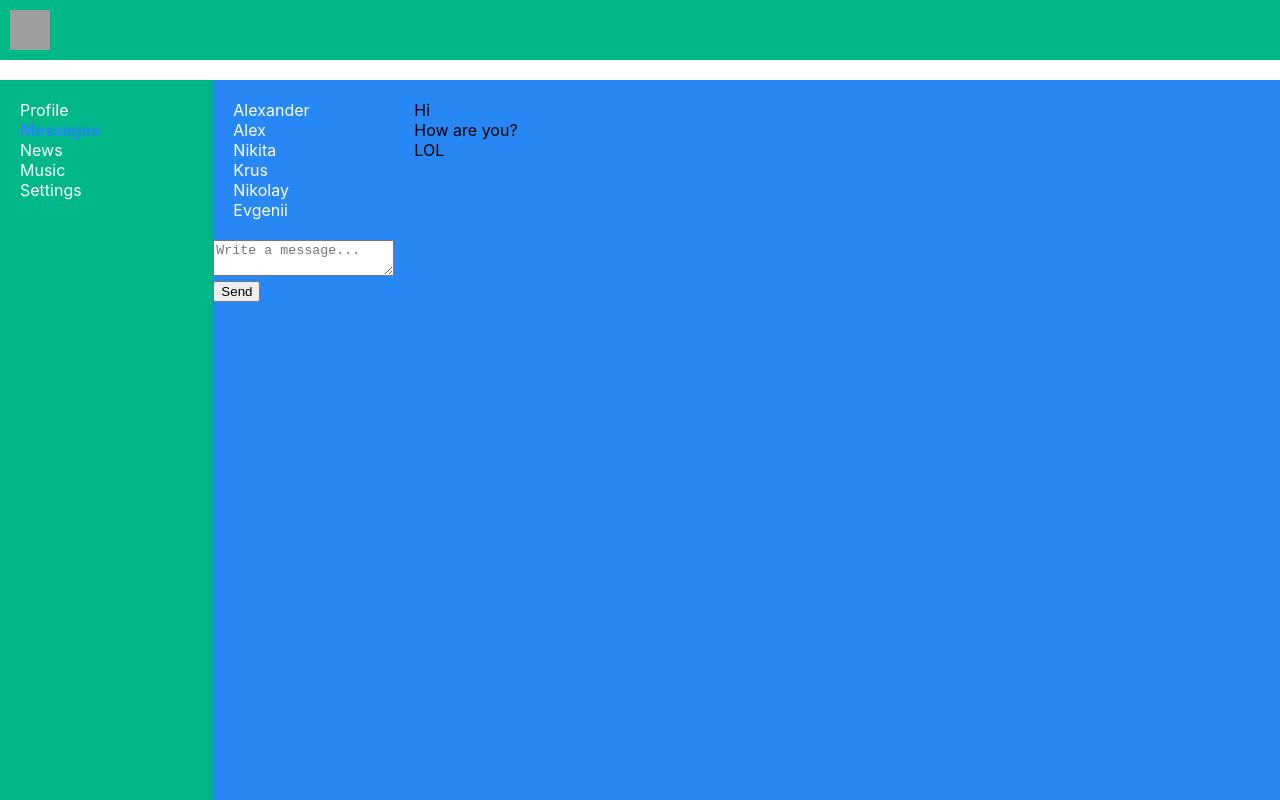
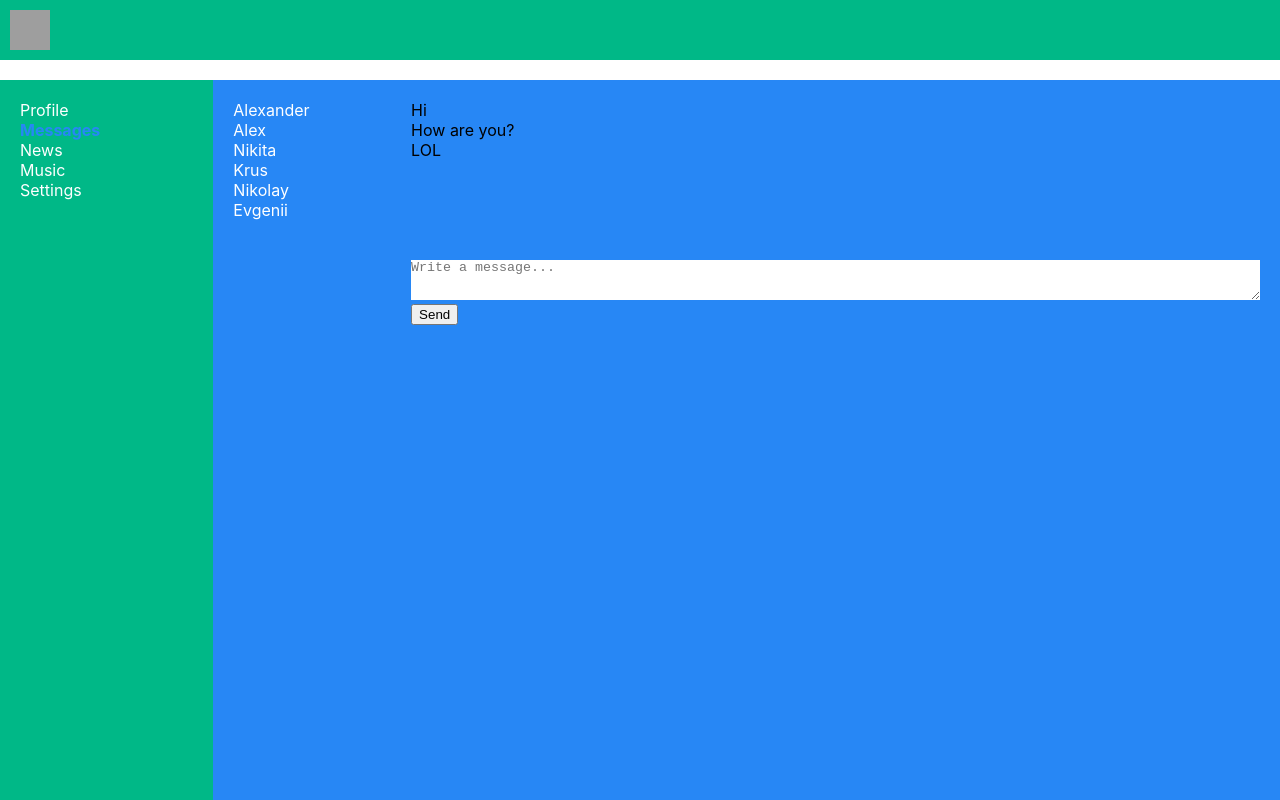
Before and after one commit to ADBrusov/social_network, a React (Create React App) app: page /dialogs in a window 1280 px wide. Built offline with nearby package versions, Linux system fonts and the light colour scheme; grey boxes are pictures that could not be loaded.

Commit message:
adds reducers and connects redux

```diff
--- a/package.json
+++ b/package.json
@@ -10,6 +10,7 @@
     "react-dom": "^17.0.2",
     "react-router-dom": "^5.2.0",
     "react-scripts": "4.0.3",
+    "redux": "^4.1.1",
     "web-vitals": "^1.1.2"
   },
   "scripts": {
--- a/src/components/Dialogs/Dialogs.jsx
+++ b/src/components/Dialogs/Dialogs.jsx
@@ -1,5 +1,5 @@
 import React from 'react';
-import { sendMessageActionCreator, updateNewMessageTextActionCreator } from '../../redux/state';
+import { sendMessageActionCreator, updateNewMessageTextActionCreator } from '../../redux/dialogsPageReducer';
 import Dialog from './Dialog/Dialog';
 import Message from './Message/Message';
 import styles from './Dialogs.module.css';
@@ -33,14 +33,14 @@ const Dialogs = (props) => {
         <ul className={styles.messagesList}>
           {messagesElements}
         </ul>
-        <div>
+        <div className={styles.newMessageWrapper}>
           <textarea
             placeholder='Write a message...'
             ref={newMessageTextElement}
             onChange={onNewMessageTextChange}
             value={props.dialogsPageState.newMessageText}
           />
-          <button className={styles.buttonSend} onClick={onSendMessageClick}>Send</button>
+          <button className={styles.newMessageButton} onClick={onSendMessageClick}>Send</button>
         </div>
       </div>
     </div>
--- a/src/components/Dialogs/Dialogs.module.css
+++ b/src/components/Dialogs/Dialogs.module.css
@@ -14,3 +14,20 @@
     padding: 20px;
     margin: 0;
 }
+
+.newMessageWrapper {
+    grid-column-start: 2;
+    grid-column-end: 3;
+    padding: 20px;
+}
+
+.newMessageWrapper textarea {
+    width: 100%;
+    border: none;
+    padding: 0;
+    min-height: 40px;
+}
+
+.newMessageButton {
+    display: block;
+}
--- a/src/components/Profile/MyPosts/MyPosts.jsx
+++ b/src/components/Profile/MyPosts/MyPosts.jsx
@@ -1,12 +1,11 @@
 import React from 'react';
-import { addPostActionCreator, updateNewPostTextActionCreator } from '../../../redux/state';
+import {addPostActionCreator, updateNewPostTextActionCreator} from '../../../redux/profilePageReducer';
 import Post from './Post/Post';
 import styles from './MyPosts.module.css'
 
 const MyPosts = (props) => {
-
   let postsElements = props.posts
-    .map(post => <Post message={post.message} likesCount={post.likesCount} />);
+    .map(post => <Post message={post.message} likesCount={post.likesCount}/>);
 
   let newPostTextElement = React.createRef();
 
--- a/src/index.js
+++ b/src/index.js
@@ -3,7 +3,7 @@ import reportWebVitals from './reportWebVitals';
 import React from 'react';
 import ReactDOM from 'react-dom';
 import App from './App';
-import store from './redux/state';
+import store from './redux/redux-store';
 
 let rerenderEntireTree = (state) => {
     ReactDOM.render(
@@ -18,7 +18,11 @@ let rerenderEntireTree = (state) => {
 };
 
 rerenderEntireTree(store.getState());
-store.subscribe(rerenderEntireTree);
+
+store.subscribe(() => {
+  let state = store.getState();
+  rerenderEntireTree(state);
+});
 
 
 // If you want to start measuring performance in your app, pass a function
--- /dev/null
+++ b/src/redux/dialogsPageReducer.js
@@ -0,0 +1,45 @@
+const UPDATE_NEW_MESSAGE_TEXT = 'UPDATE-NEW-MESSAGE-TEXT';
+const SEND_MESSAGE = 'SEND-MESSAGE';
+
+const initialState = {
+  dialogs: [
+    {id: 1, name: "Alexander"},
+    {id: 2, name: "Alex"},
+    {id: 3, name: "Nikita"},
+    {id: 4, name: "Krus"},
+    {id: 5, name: "Nikolay"},
+    {id: 6, name: "Evgenii"},
+  ],
+  messages: [
+    {id: 1, message: "Hi"},
+    {id: 2, message: "How are you?"},
+    {id: 3, message: "LOL"},
+  ],
+  newMessageText: '',
+};
+
+const dialogsPageReducer = (state = initialState, action) => {
+  switch (action.type) {
+    case UPDATE_NEW_MESSAGE_TEXT:
+      state.newMessageText = action.newText;
+      break;
+    case SEND_MESSAGE:
+      let newMessage = {
+        id: state.messages.length + 1,
+        message: state.newMessageText,
+      };
+      state.messages.push(newMessage);
+      state.newMessageText = '';
+      break;
+    default:
+      break;
+  }
+
+  return state;
+};
+
+export const updateNewMessageTextActionCreator = (text) =>
+  ({type: UPDATE_NEW_MESSAGE_TEXT, newText: text});
+export const sendMessageActionCreator = () => ({type: SEND_MESSAGE});
+
+export default dialogsPageReducer;
--- /dev/null
+++ b/src/redux/profilePageReducer.js
@@ -0,0 +1,36 @@
+const UPDATE_NEW_POST_TEXT = 'UPDATE-NEW-POST-TEXT';
+const ADD_POST = 'ADD-POST';
+
+const initialState = {
+  posts: [
+    {id: 1, message: "Hello, this is first post", likesCount: 15},
+    {id: 2, message: "This is second post. Yo", likesCount: 20},
+  ],
+  newPostText: '',
+};
+
+function profilePageReducer(state = initialState, action) {
+  switch (action.type) {
+    case UPDATE_NEW_POST_TEXT:
+      state.newPostText = action.newText;
+      break;
+    case ADD_POST:
+      let newPost = {
+        id: state.posts.length + 1,
+        message: state.newPostText,
+        likesCount: 0,
+      };
+      state.posts.push(newPost);
+      state.newPostText = '';
+      break;
+    default:
+      break;
+  }
+  return state;
+}
+
+export const updateNewPostTextActionCreator = (text) =>
+  ({type: UPDATE_NEW_POST_TEXT, newText: text});
+export const addPostActionCreator = () => ({type: ADD_POST});
+
+export default profilePageReducer;
--- /dev/null
+++ b/src/redux/redux-store.js
@@ -0,0 +1,12 @@
+import {combineReducers, createStore} from "redux";
+import profilePageReducer from "./profilePageReducer";
+import dialogsPageReducer from "./dialogsPageReducer";
+
+let reducers = combineReducers({
+  profilePage: profilePageReducer,
+  dialogsPage: dialogsPageReducer,
+})
+
+let store = createStore(reducers);
+
+export default store;
--- a/src/redux/state.js
+++ /dev/null
@@ -1,84 +0,0 @@
-const UPDATE_NEW_POST_TEXT = 'UPDATE-NEW-POST-TEXT';
-const ADD_POST = 'ADD-POST';
-
-const UPDATE_NEW_MESSAGE_TEXT = 'UPDATE-NEW-MESSAGE-TEXT';
-const SEND_MESSAGE = 'SEND-MESSAGE';
-
-let store = {
-  _state: {
-
-    profilePage: {
-      posts: [
-        { id: 1, message: "Hello, this is first post", likesCount: 15 },
-        { id: 2, message: "This is second post. Yo", likesCount: 20 },
-      ],
-      newPostText: '',
-    },
-
-    dialogsPage: {
-      dialogs: [
-        { id: 1, name: "Alexander" },
-        { id: 2, name: "Alex" },
-        { id: 3, name: "Nikita" },
-        { id: 4, name: "Krus" },
-        { id: 5, name: "Nikolay" },
-        { id: 6, name: "Evgenii" },
-      ],
-      messages: [
-        { id: 1, message: "Hi" },
-        { id: 2, message: "How are you?" },
-        { id: 3, message: "LOL" },
-      ],
-      newMessageText: '',
-    },
-  },
-  _callSubscriber() {
-  },
-
-  getState() {
-    return this._state;
-  },
-  subscribe(observer) {
-    this._callSubscriber = observer;
-  },
-
-  dispatch(action) {
-    if (action.type === UPDATE_NEW_POST_TEXT) {
-      this._state.profilePage.newPostText = action.newText;
-      this._callSubscriber(this._state);
-
-    } else if (action.type === ADD_POST) {
-      let newPost = {
-        id: this._state.profilePage.posts.length + 1,
-        message: this._state.profilePage.newPostText,
-        likesCount: 0,
-      };
-      this._state.profilePage.posts.push(newPost);
-      this._state.profilePage.newPostText = '';
-      this._callSubscriber(this._state);
-
-    } else if (action.type === UPDATE_NEW_MESSAGE_TEXT) {
-      this._state.dialogsPage.newMessageText = action.newText;
-      this._callSubscriber(this._state);
-
-    } else if (action.type === SEND_MESSAGE) {
-      let newMessage = {
-        id: this._state.dialogsPage.messages.length + 1,
-        message: this._state.dialogsPage.newMessageText,
-      };
-      this._state.dialogsPage.messages.push(newMessage);
-      this._state.dialogsPage.newMessageText = '';
-      this._callSubscriber(this._state);
-    }
-  },
-};
-
-export const updateNewPostTextActionCreator = (text) =>
-  ({ type: UPDATE_NEW_POST_TEXT, newText: text });
-export const addPostActionCreator = () => ({ type: ADD_POST });
-
-export const updateNewMessageTextActionCreator = (text) =>
-  ({ type: UPDATE_NEW_MESSAGE_TEXT, newText: text });
-export const sendMessageActionCreator = () => ({ type: SEND_MESSAGE });
-
-export default store;
```
Also changed, not shown: src/redux/store.js (added, +48 -0 lines), 1 other file (tests, documents, lock files or other folders).
